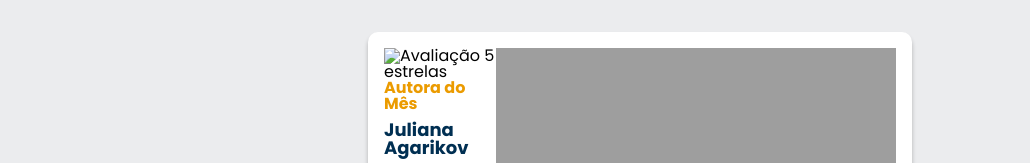
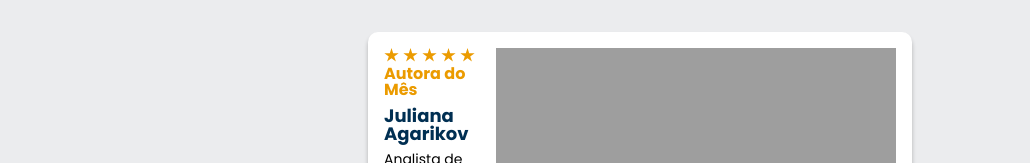
Before and after one commit to dhiessica-goulart-santos/projeto-alurabook, a plain HTML site: page index.html in a window 1280 px wide. Shown: the part 1639-1802 px from the top of the page, 0-1030 px from the left. Drawn offline with nearby package versions, Linux system fonts and the light colour scheme; the site is published under a folder, as on GitHub Pages, so addresses that start at the root find nothing.

Commit message:
Add files via upload

```diff
--- a/index.html
+++ b/index.html
@@ -169,7 +169,7 @@
                 <div class="card__descricao">
                     <!--primeira coluna-->
                     <div class="descricao">
-                        <img src="/img/Estrelinhas.svg" alt="Avaliação 5 estrelas">
+                        <img src="img/Estrelinhas.svg" alt="Avaliação 5 estrelas">
                         <h3 class="descricao__titulo">Autora do Mês</h3>
                         <h2 class="descricao__titulo-livro">Juliana Agarikov</h2>
                         <p class="descricao__texto">Analista de sistemas e escritora, Juliana é especialista em
```
